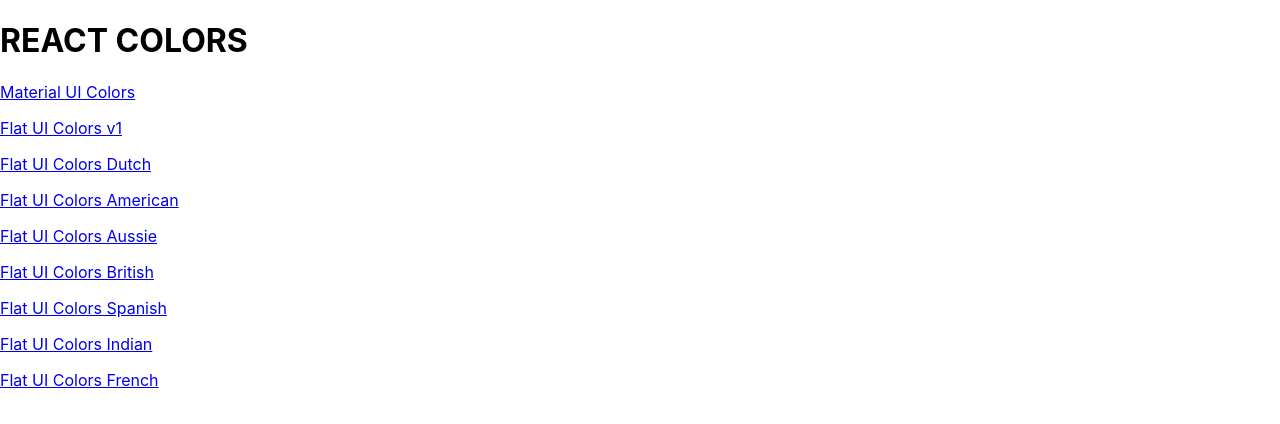
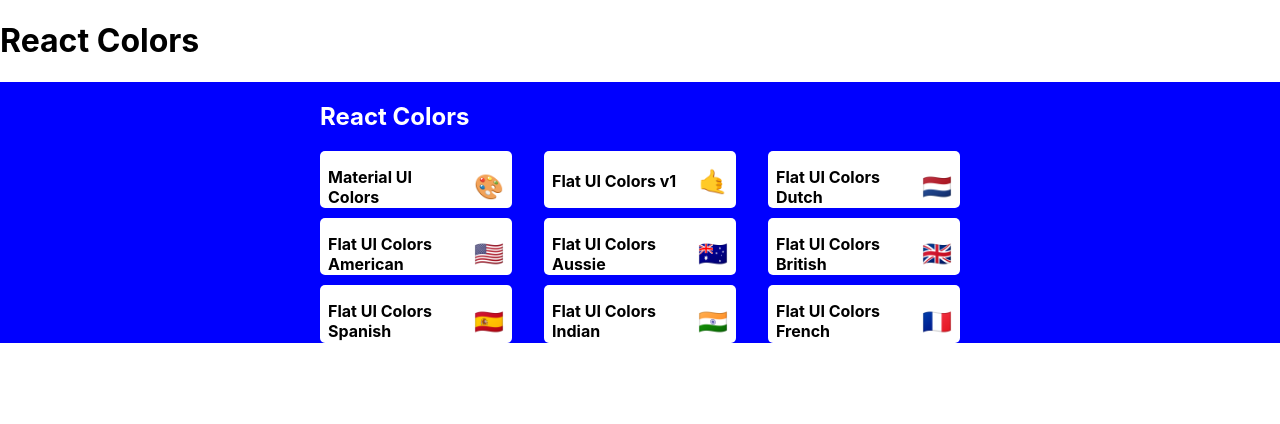
Before and after one commit to jump3rhood/React-colors-app, a React (Create React App) app: page / in a window 1280 px wide. Shown: the top 424 px of the page. Built offline with nearby package versions, Linux system fonts and the light colour scheme.

Commit message:
Start Styling PaletteList

```diff
--- a/package.json
+++ b/package.json
@@ -5,6 +5,7 @@
   "dependencies": {
     "@material-ui/core": "^4.11.4",
     "@material-ui/icons": "^4.11.2",
+    "@material-ui/styles": "^4.11.4",
     "@testing-library/jest-dom": "^5.12.0",
     "@testing-library/react": "^11.2.7",
     "@testing-library/user-event": "^12.8.3",
--- /dev/null
+++ b/src/MiniPalette.js
@@ -0,0 +1,50 @@
+import React from 'react';
+import { withStyles } from '@material-ui/styles';
+
+const styles = {
+    root: {
+        backgroundColor: "white",
+        borderRadius: "5px",
+        padding: "0.5rem",
+        position: "relative",
+        overflow: "hidden",
+        "&:hover": {
+            cursor: "pointer"
+        }
+    },
+    colors: {
+        backgroundColor: "gray"
+    },
+    title: {
+        display: "flex",
+        justifyContent: "space-between",
+        alignItems: "center",
+        margin: "0",
+        color: "black",
+        paddingTop: "0.5rem",
+        fontSize: "1rem",
+        position: "relative"
+    },
+    emoji: {
+        marginLeft: "0.5rem",
+        fontSize: "1.5rem"
+    }
+}
+
+function MiniPalette(props) {
+    const { classes, paletteName, emoji } = props;
+    console.log(classes);
+    return (
+        <div className={classes.root}>
+            <div className={classes.colors}>
+
+            </div>
+            <h5 className={classes.title}>
+                {paletteName}
+                <span className={classes.emoji}>{emoji}</span>
+            </h5>
+        </div>
+    )
+}
+
+export default withStyles(styles)(MiniPalette);
--- a/src/PaletteList.js
+++ b/src/PaletteList.js
@@ -1,21 +1,58 @@
 import React, { Component } from 'react';
+import { withStyles } from '@material-ui/styles';
 import { Link } from 'react-router-dom';
+import MiniPalette from './MiniPalette';
+
+const styles = {
+    root: {
+        backgroundColor: "blue",
+        height: "100%",
+        display: "flex",
+        alignItems: "flex-start",
+        justifyContent: "center"
+    },
+    container: {
+        width: "50%",
+        display: "flex",
+        alignItems: "flex-start",
+        flexDirection: "column",
+        flexWrap: "wrap"
+    },
+    nav: {
+        display: "flex",
+        width: "100%",
+        justifyContent: "space-between",
+        color: "white"
+    },
+    palettes: {
+        boxSizing: "border-box",
+        width: "100%",
+        display: "grid",
+        gridTemplateColumns: "repeat(3, 30%)",
+        gridGap: "5%"
+    }
+}
 class PaletteList extends Component {
     render() {
-        const { palettes } = this.props;
-
+        const { palettes, classes } = this.props;
         return (
             <div>
-                <h1>REACT COLORS</h1>
-                {palettes.map(palette => (
-                    <p><Link to={`/palette/${palette.id}`}>{palette.paletteName}</Link>
-                    </p>
-                ))
-
-                }
+                <h1>React Colors</h1>
+                <div className={classes.root}>
+                    <div className={classes.container}>
+                        <nav className={classes.nav}>
+                            <h1>React Colors</h1>
+                        </nav>
+                        <div className={classes.palettes}>
+                            {palettes.map(palette => (
+                                <MiniPalette {...palette} />
+                            ))}
+                        </div>
+                    </div>
+                </div>
             </div>
         )
     }
 }
 
-export default PaletteList;
+export default withStyles(styles)(PaletteList);
```
